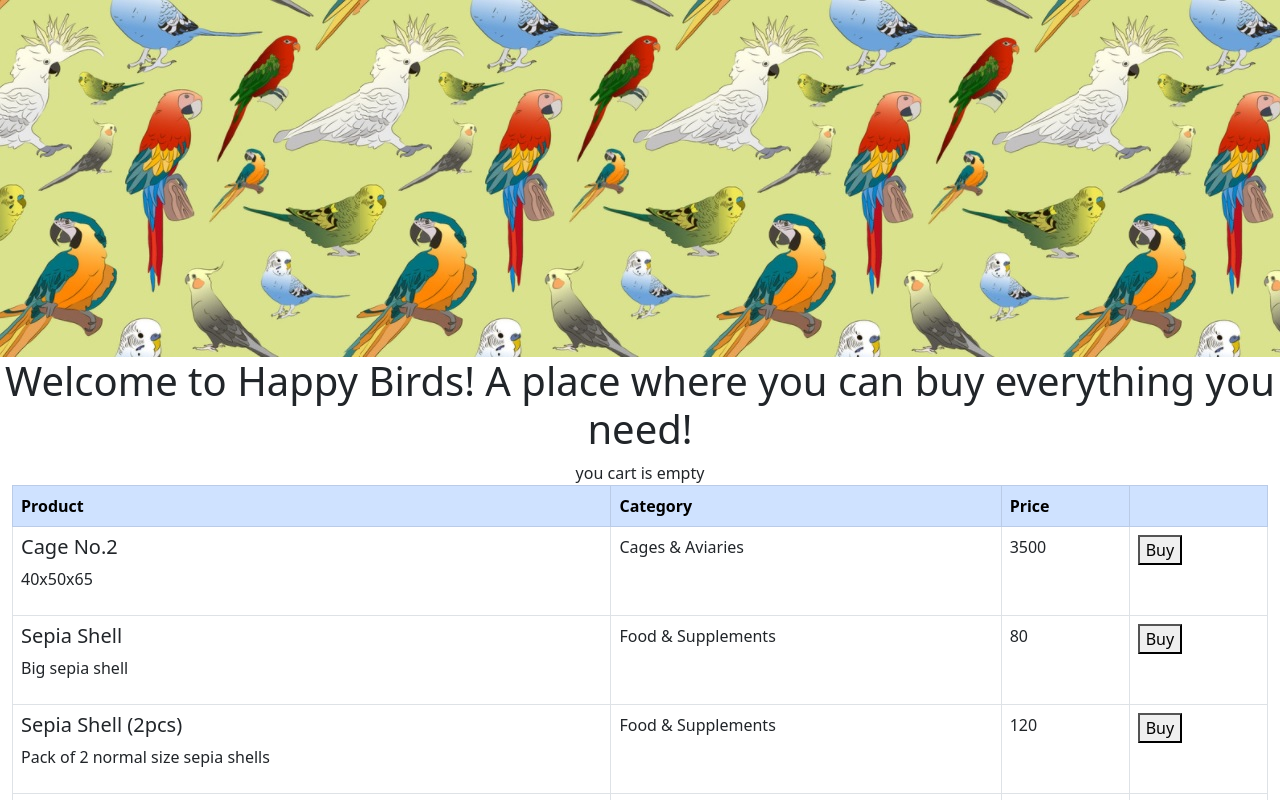
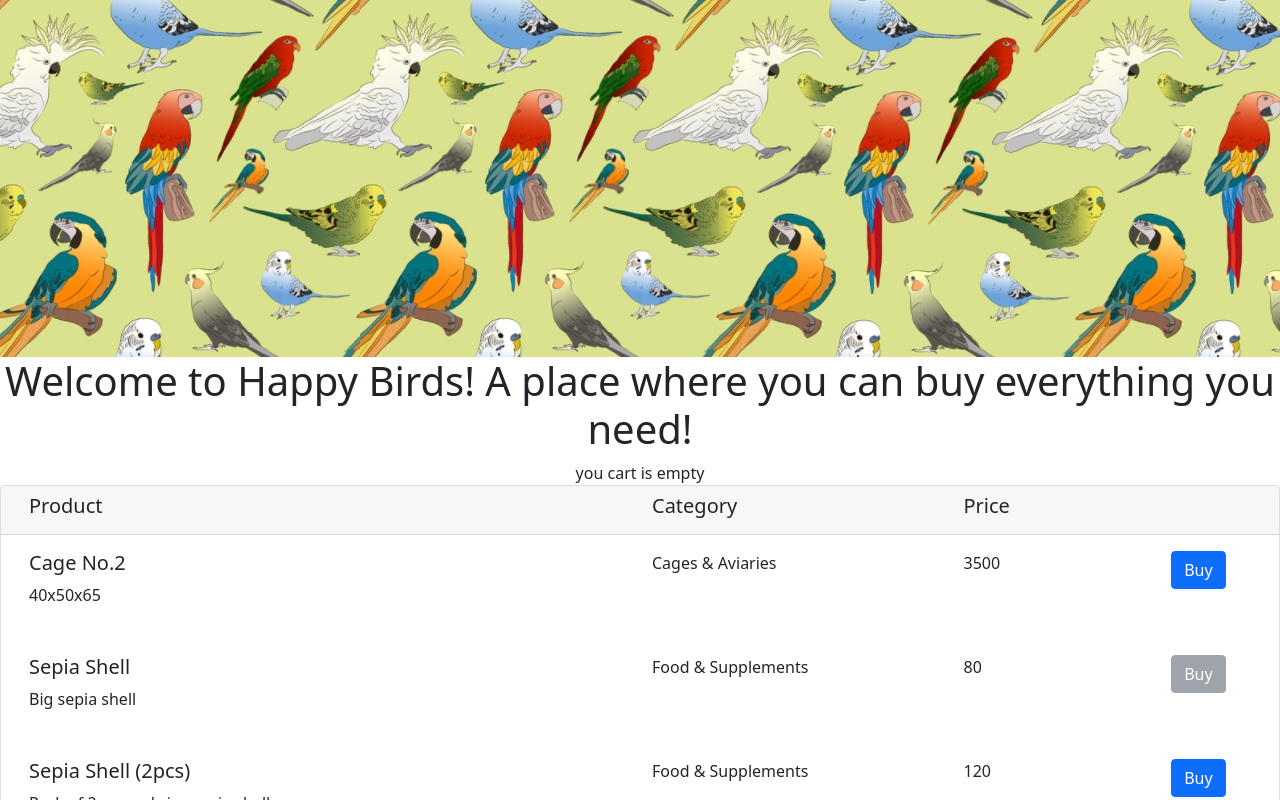
Before and after one commit to OlenaStoliarova/Angular2-1-shop, an Angular app: page / in a window 1280 px wide. Shown: the top 800 px of the page. Built offline with nearby package versions, Linux system fonts and the light colour scheme.

Commit message:
2.2-3. add ProductComponent

```diff
--- a/src/app/products/components/product-list/product-list.component.html
+++ b/src/app/products/components/product-list/product-list.component.html
@@ -1,25 +1,11 @@
-<div class="container-fluid">
-  <div class="table-responsive">
-    <table class="table table-condensed table-bordered table-hover">
-      <thead>
-      <tr class="table-primary">
-        <th>Product</th>
-        <th>Category</th>
-        <th>Price</th>
-        <th></th>
-      </tr>
-      </thead>
-      <tbody>
-      <tr *ngFor="let curProduct of products">
-        <td>
-          <h5>{{curProduct.name}}</h5>
-          <p>{{curProduct.description}}</p>
-        </td>
-        <td>{{curProduct.category}}</td>
-        <td>{{curProduct.price}}</td>
-        <td><button (click)="onBuy(curProduct)">Buy</button></td>
-      </tr>
-      </tbody>
-    </table>
+<div class="container-fluid card">
+  <div class="row card-header">
+    <h5 class="col-6">Product</h5>
+    <h5 class="col-3">Category</h5>
+    <h5 class="col-2">Price</h5>
+    <h5 class="col-1"></h5>
+  </div>
+  <div class="card-body" *ngFor="let curProduct of products">
+    <app-product [product]="curProduct" (addProduct)="onBuy($event)"></app-product>
   </div>
 </div>
--- a/src/app/products/components/product-list/product-list.component.ts
+++ b/src/app/products/components/product-list/product-list.component.ts
@@ -21,8 +21,7 @@ export class ProductListComponent implements OnInit {
     this.products = this.productsService.getProducts();
   }
 
-  onBuy(item: Product) {
-    console.log(item.name + ' was added to cart.');
-    this.addToCart.emit(item);
+  onBuy(product: Product): void {
+    this.addToCart.emit(product);
   }
 }
--- /dev/null
+++ b/src/app/products/components/product/product.component.html
@@ -0,0 +1,15 @@
+<div class="row">
+  <div class="col-6">
+    <h5>{{product.name}}</h5>
+    <p>{{product.description}}</p>
+  </div>
+  <div class="col-3">{{product.category}}</div>
+  <div class="col-2">{{product.price}}</div>
+  <div class="col-1">
+    <button [class]="product.isAvailable ? 'btn btn-primary' : 'btn btn-secondary'"
+            [disabled]="product.isAvailable ? null : 'disabled'"
+            (click)="onBuy(product)">
+        Buy
+    </button>
+  </div>
+</div>
--- /dev/null
+++ b/src/app/products/components/product/product.component.ts
@@ -0,0 +1,20 @@
+import { Component, Input, Output, EventEmitter } from '@angular/core';
+import { Product } from '../../models/product.model';
+
+@Component({
+  selector: 'app-product',
+  templateUrl: './product.component.html',
+  styleUrls: ['./product.component.css']
+})
+export class ProductComponent {
+  @Input() product: Product;
+  @Output() addProduct: EventEmitter<Product> = new EventEmitter<Product>();
+
+  constructor() { }
+
+  onBuy(product: Product): void {
+    console.log('add ' + product.name + ' to cart');
+    this.addProduct.emit(product);
+  }
+
+}
--- a/src/app/products/products.module.ts
+++ b/src/app/products/products.module.ts
@@ -2,10 +2,12 @@ import { NgModule } from '@angular/core';
 import { CommonModule } from '@angular/common';
 
 import { ProductListComponent } from './components/product-list/product-list.component';
+import { ProductComponent } from './components/product/product.component';
 
 @NgModule({
   declarations: [
-    ProductListComponent
+    ProductListComponent,
+    ProductComponent
   ],
   imports: [
     CommonModule
--- a/src/app/products/services/products.service.ts
+++ b/src/app/products/services/products.service.ts
@@ -15,7 +15,8 @@ export class ProductsService {
         new Product(1, 'Cage No.2', '40x50x65', 3500, ProductCategory.CAGES, true),
         new Product(2, 'Sepia Shell', 'Big sepia shell',  80,  ProductCategory.FOOD, false),
         new Product(3, 'Sepia Shell (2pcs)', 'Pack of 2 normal size sepia shells', 120, ProductCategory.FOOD, true),
-        new Product(4, 'Ladder', '30 cm', 90, ProductCategory.TOYS,  true)
+        new Product(4, 'Ladder', '30 cm', 90, ProductCategory.TOYS,  true),
+        new Product(5, 'Water Bowl', 'Stainless Steel', 50, ProductCategory.ACCESSORIES,  false)
       ];
   }
 }
```
Also changed, not shown: src/app/products/components/product/product.component.css (added), 1 other file (tests, documents, lock files or other folders).
